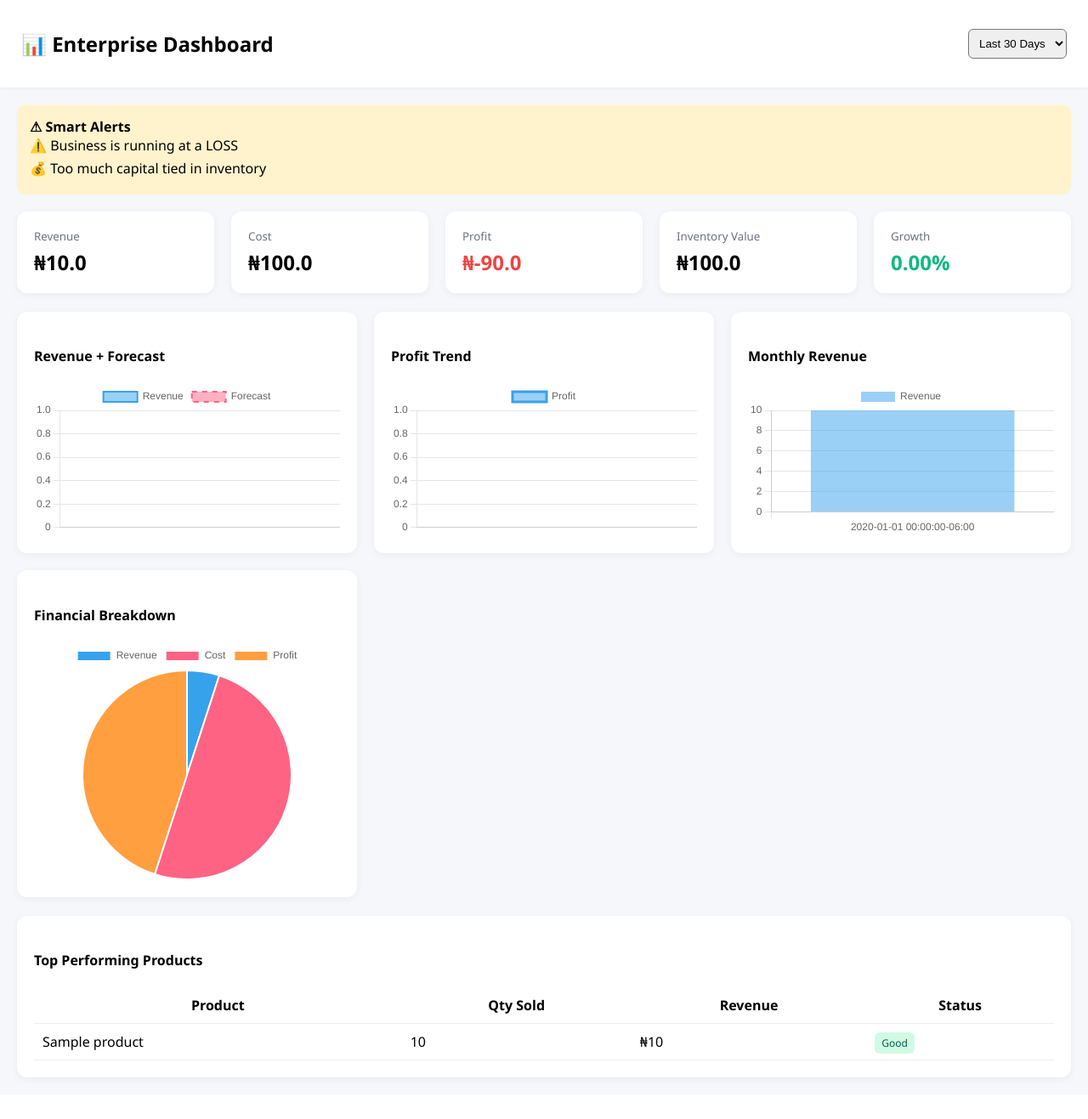
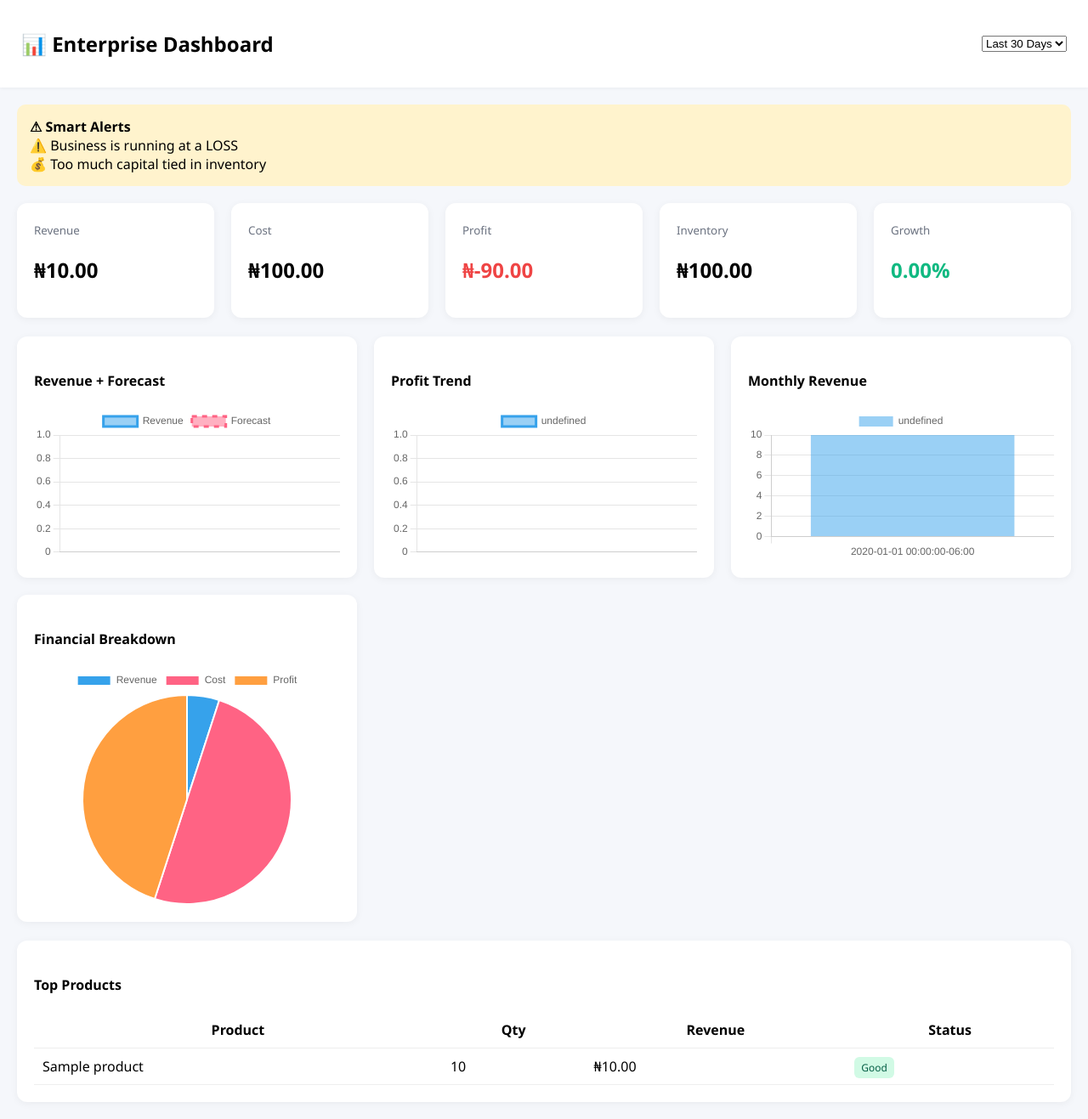
Before and after one commit to oluwatosinjegede/stockiepilot, a Django app: page /dashboard/ in a window 1280 px wide. Shown: the whole page at 85% size. Before the commit the page ends 1273 px from the top, so only its background shows below. Run offline with Django 5.2, Linux system fonts and the light colour scheme; a user stored in the database is signed in; tables that the repository leaves empty hold one stand-in row (values such as "Sample post").

Commit message:
fix production grade frontend

```diff
--- a/templates/dashboard.html
+++ b/templates/dashboard.html
@@ -32,27 +32,11 @@
             box-shadow: 0 1px 4px rgba(0,0,0,0.05);
         }
 
-        .filters select {
-            padding: 8px;
-            border-radius: 6px;
-        }
+        .container { padding: 20px; }
 
-        .container {
-            padding: 20px;
-        }
-
-        .grid {
-            display: grid;
-            gap: 20px;
-        }
-
-        .grid-5 {
-            grid-template-columns: repeat(auto-fit, minmax(200px, 1fr));
-        }
-
-        .grid-2 {
-            grid-template-columns: repeat(auto-fit, minmax(400px, 1fr));
-        }
+        .grid { display: grid; gap: 20px; }
+        .grid-5 { grid-template-columns: repeat(auto-fit, minmax(200px, 1fr)); }
+        .grid-2 { grid-template-columns: repeat(auto-fit, minmax(400px, 1fr)); }
 
         .card {
             background: var(--card);
@@ -61,19 +45,7 @@
             box-shadow: 0 2px 10px rgba(0,0,0,0.05);
         }
 
-        .metric {
-            display: flex;
-            flex-direction: column;
-        }
-
-        .metric small {
-            color: var(--muted);
-        }
-
-        .metric h2 {
-            margin: 5px 0 0;
-        }
-
+        .metric small { color: var(--muted); }
         .positive { color: var(--success); }
         .negative { color: var(--danger); }
 
@@ -83,46 +55,27 @@
             margin-bottom: 20px;
         }
 
-        .alert-item {
-            margin-bottom: 5px;
-        }
+        table { width: 100%; border-collapse: collapse; }
+        th, td { padding: 10px; border-bottom: 1px solid #eee; }
 
-        table {
-            width: 100%;
-            border-collapse: collapse;
-        }
-
-        th, td {
-            padding: 10px;
-            border-bottom: 1px solid #eee;
-        }
-
-        .badge {
-            padding: 4px 8px;
-            border-radius: 6px;
-            font-size: 12px;
-        }
-
+        .badge { padding: 4px 8px; border-radius: 6px; font-size: 12px; }
         .low { background: #fee2e2; color: #b91c1c; }
         .ok { background: #d1fae5; color: #065f46; }
 
-        canvas {
-            max-height: 280px;
-        }
+        canvas { max-height: 280px; }
     </style>
 </head>
+
 <body>
 
 <header>
     <h2>📊 Enterprise Dashboard</h2>
 
-    <div class="filters">
-        <select id="rangeFilter">
-            <option value="30">Last 30 Days</option>
-            <option value="7">Last 7 Days</option>
-            <option value="1">Today</option>
-        </select>
-    </div>
+    <select id="rangeFilter">
+        <option value="30">Last 30 Days</option>
+        <option value="7">Last 7 Days</option>
+        <option value="1">Today</option>
+    </select>
 </header>
 
 <div class="container">
@@ -131,39 +84,38 @@
 <div class="alerts" style="background:#fee2e2;">{{ error }}</div>
 {% endif %}
 
-<!-- ALERT ENGINE -->
 {% if alerts %}
 <div class="alerts" style="background:#fff3cd;">
     <strong>⚠ Smart Alerts</strong>
     {% for a in alerts %}
-        <div class="alert-item">{{ a }}</div>
+        <div>{{ a }}</div>
     {% endfor %}
 </div>
 {% endif %}
 
-<!-- KPI CARDS -->
+<!-- KPI -->
 <div class="grid grid-5">
 
     <div class="card metric">
         <small>Revenue</small>
-        <h2>₦{{ total_revenue }}</h2>
+        <h2>₦{{ total_revenue|floatformat:2 }}</h2>
     </div>
 
     <div class="card metric">
         <small>Cost</small>
-        <h2>₦{{ total_cost }}</h2>
+        <h2>₦{{ total_cost|floatformat:2 }}</h2>
     </div>
 
     <div class="card metric">
         <small>Profit</small>
         <h2 class="{% if profit < 0 %}negative{% else %}positive{% endif %}">
-            ₦{{ profit }}
+            ₦{{ profit|floatformat:2 }}
         </h2>
     </div>
 
     <div class="card metric">
-        <small>Inventory Value</small>
-        <h2>₦{{ inventory_value }}</h2>
+        <small>Inventory</small>
+        <h2>₦{{ inventory_value|floatformat:2 }}</h2>
     </div>
 
     <div class="card metric">
@@ -206,12 +158,12 @@
 
 <!-- TOP PRODUCTS -->
 <div class="card">
-    <h4>Top Performing Products</h4>
+    <h4>Top Products</h4>
 
     <table>
         <tr>
             <th>Product</th>
-            <th>Qty Sold</th>
+            <th>Qty</th>
             <th>Revenue</th>
             <th>Status</th>
         </tr>
@@ -220,7 +172,7 @@
         <tr>
             <td>{{ p.product__name }}</td>
             <td>{{ p.total_qty }}</td>
-            <td>₦{{ p.total_revenue }}</td>
+            <td>₦{{ p.total_revenue|floatformat:2 }}</td>
             <td>
                 <span class="badge {% if p.total_qty < 5 %}low{% else %}ok{% endif %}">
                     {% if p.total_qty < 5 %}Low{% else %}Good{% endif %}
@@ -234,6 +186,8 @@
 </div>
 
 <script>
+
+// SAFE PARSER
 function parse(data){
     try { return JSON.parse(data) } catch { return [] }
 }
@@ -253,18 +207,14 @@ const monthlyValues = parse('{{ monthly_values|escapejs }}')
 new Chart(document.getElementById('salesChart'), {
     type: 'line',
     data: {
-        labels: salesDates.concat(forecastDates),
+        labels: [...salesDates, ...forecastDates],
         datasets: [
-            {
-                label: 'Revenue',
-                data: salesValues,
-                borderWidth: 2
-            },
+            { label: 'Revenue', data: salesValues, tension: 0.4 },
             {
                 label: 'Forecast',
-                data: new Array(salesValues.length).fill(null).concat(forecastValues),
+                data: [...Array(salesValues.length).fill(null), ...forecastValues],
                 borderDash: [6,6],
-                borderWidth: 2
+                tension: 0.4
             }
         ]
     }
@@ -273,25 +223,13 @@ new Chart(document.getElementById('salesChart'), {
 // PROFIT
 new Chart(document.getElementById('profitChart'), {
     type: 'line',
-    data: {
-        labels: profitDates,
-        datasets: [{
-            label: 'Profit',
-            data: profitValues
-        }]
-    }
+    data: { labels: profitDates, datasets: [{ data: profitValues }] }
 })
 
 // MONTHLY
 new Chart(document.getElementById('monthlyChart'), {
     type: 'bar',
-    data: {
-        labels: monthlyLabels,
-        datasets: [{
-            label: 'Revenue',
-            data: monthlyValues
-        }]
-    }
+    data: { labels: monthlyLabels, datasets: [{ data: monthlyValues }] }
 })
 
 // PIE
@@ -301,19 +239,19 @@ new Chart(document.getElementById('pieChart'), {
         labels: ['Revenue','Cost','Profit'],
         datasets: [{
             data: [
-                {{ total_revenue }},
-                {{ total_cost }},
-                {{ profit }}
+                Number('{{ total_revenue }}'),
+                Number('{{ total_cost }}'),
+                Number('{{ profit }}')
             ]
         }]
     }
 })
 
-// FILTER (AJAX-ready)
+// FILTER
 document.getElementById("rangeFilter").addEventListener("change", function(){
-    const days = this.value
-    window.location.href = "?range=" + days
+    window.location.href = "?range=" + this.value
 })
+
 </script>
 
 </body>
```
